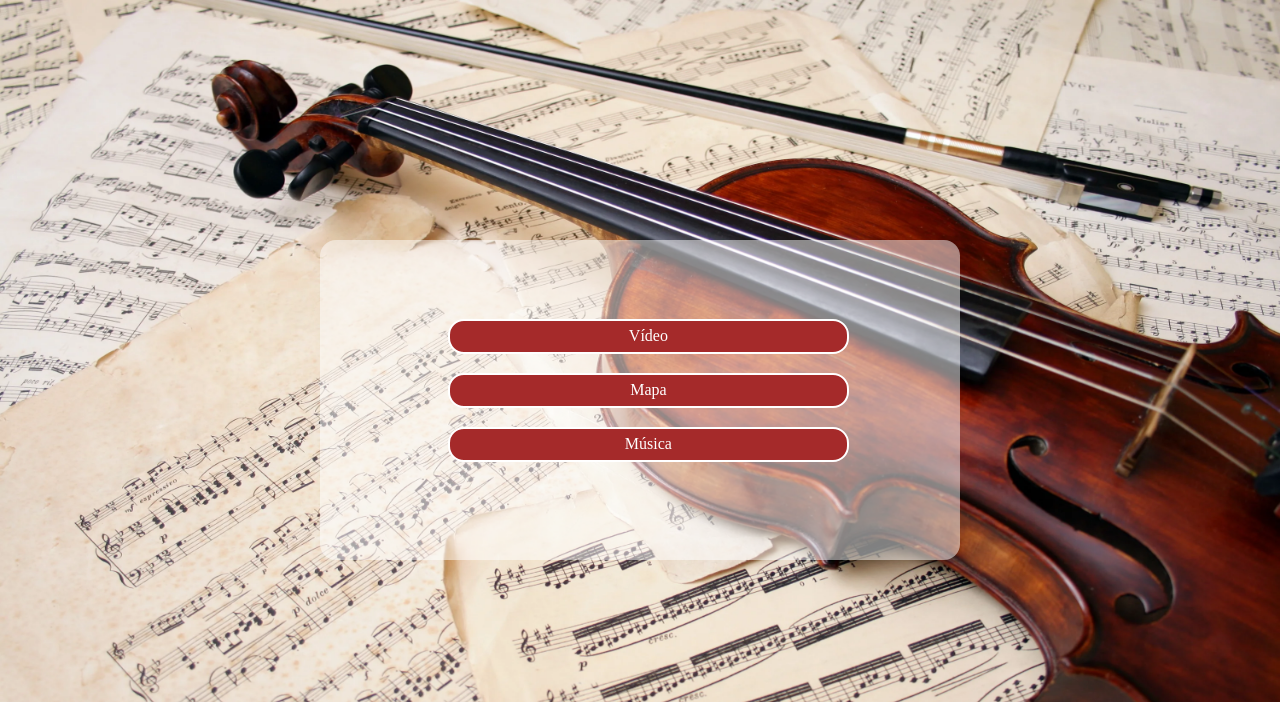
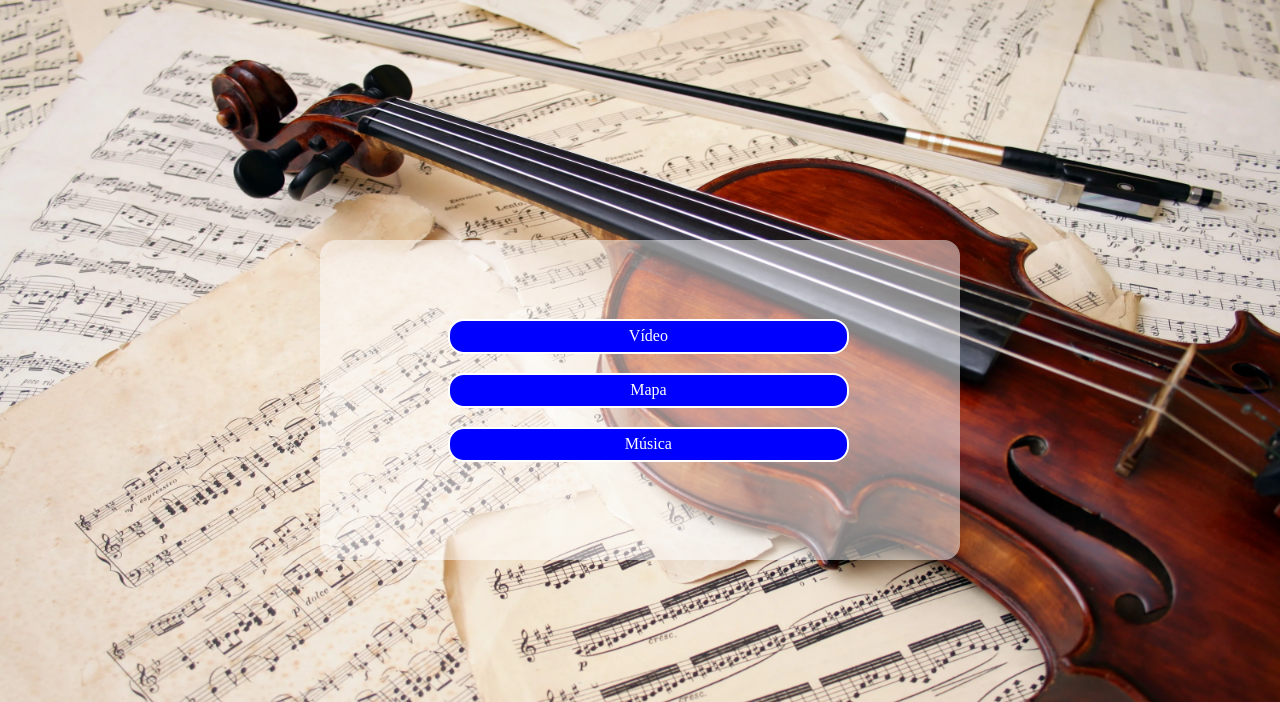
Before and after one commit to mahdi634/aula17.com, a PHP site: page / in a window 1280 px wide. Shown: the top 702 px of the page. Run offline with PHP 8.4, Linux system fonts and the light colour scheme; some web fonts are replaced.

Commit message:
mudar para azul

```diff
--- a/css/estilo.css
+++ b/css/estilo.css
@@ -25,7 +25,7 @@ section.menu{
 }
 section.menu div{
 	width: 60%;
-	background-color:brown;
+	background-color:blue;
 	border:2px solid white;
 	margin-left: 20%;
 	margin-bottom: 3%;
```
